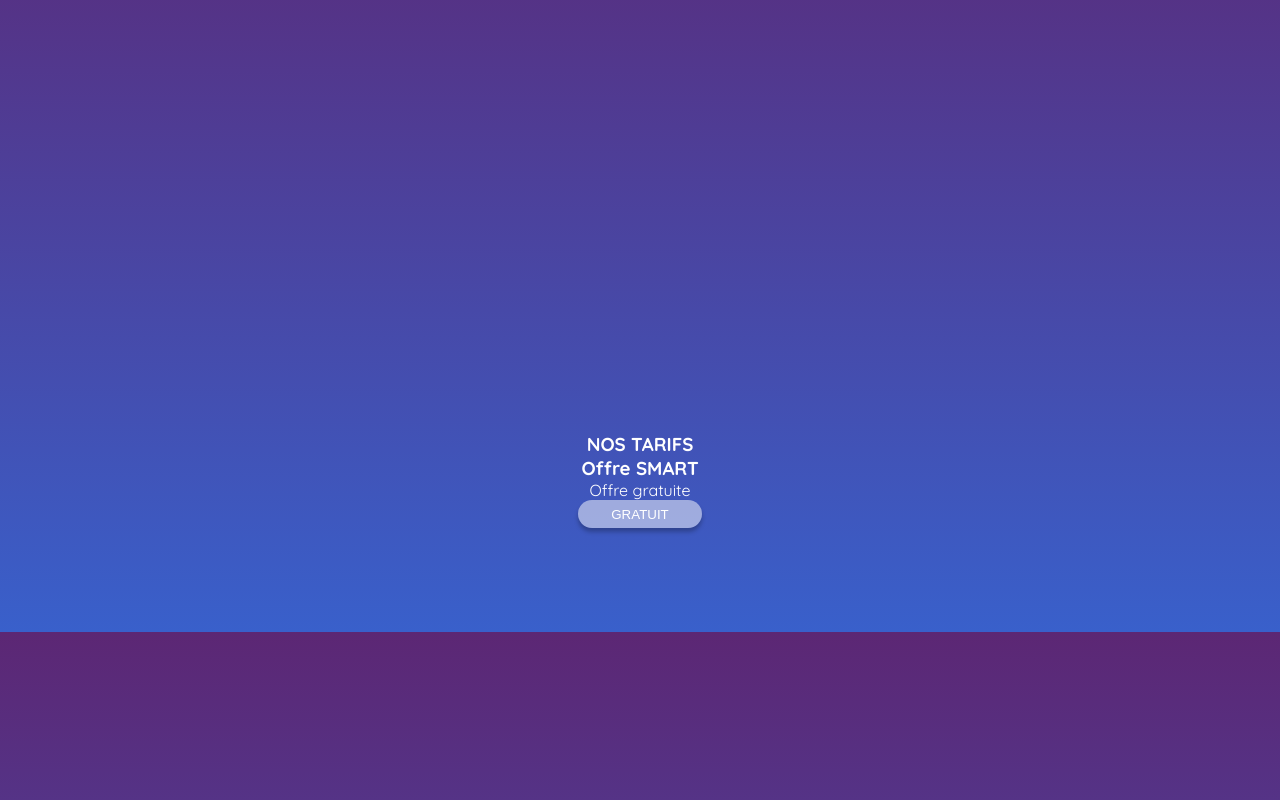
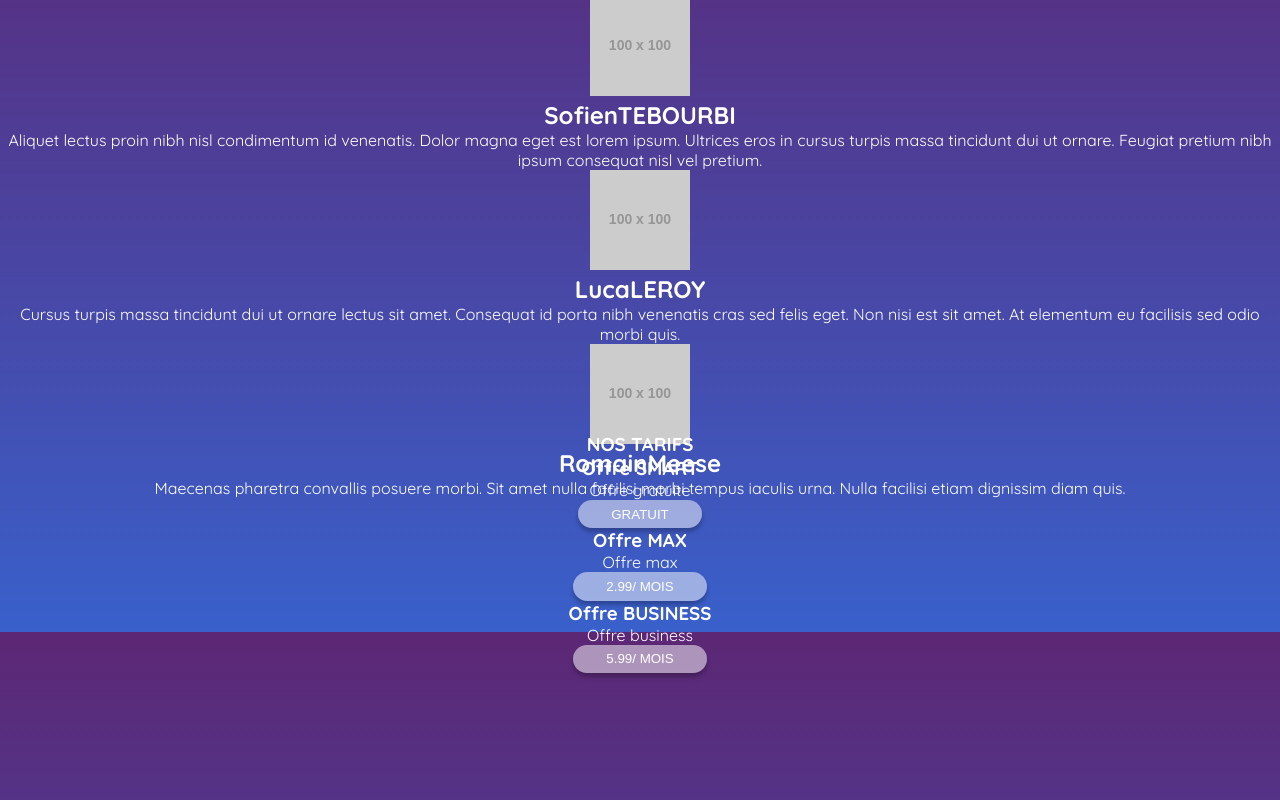
Before and after one commit to AlexandraJUREDIEU/NestEgg.App, a React (Vite) app: page / in a window 1280 px wide. Shown: the part 1768-2568 px from the top of the page. Built offline with nearby package versions, Linux system fonts and the light colour scheme; a web font is replaced by a local one.

Commit message:
:lipstick: Behaviour Slide for laptop/desktop
Comportement du slide pour laptop/desktop

```diff
--- a/src/assets/components/Slider.jsx
+++ b/src/assets/components/Slider.jsx
@@ -1,33 +1,33 @@
-/** ReadMe
- * This slider takes two props :
- * - pages : Require a LIST (like '["Abcd","Bcde",partie3];') which represents the differents slides || REQUIRED
- * - index : Which slide is visible by default (default: 0) || OPTIONNAL
- *
- * An example of use is present at the end
- * */
-
-// Import
-import React, { useState } from 'react';
+import styled from "styled-components";
+import React, { useState } from "react";
 
 // Styles
+const SliderStyle = styled.div`
+  .slides {
+  }
+  .slider {
+  }
+`;
 
-
-// Functions
+// Composant Slider
 const Slider = ({ pages, index = 0 }) => {
-
   // State
   const [currentSlide, setCurrentSlide] = useState(index);
   const [startX, setStartX] = useState(null);
   const [endX, setEndX] = useState(null);
   const minSwipeDistance = 50;
 
-  //Comportement
+  // Comportement
   const nextSlide = () => {
-    setCurrentSlide((prevSlide) => (prevSlide === pages.length - 1 ? 0 : prevSlide + 1));
+    setCurrentSlide((prevSlide) =>
+      prevSlide === pages.length - 1 ? 0 : prevSlide + 1
+    );
   };
 
   const prevSlide = () => {
-    setCurrentSlide((prevSlide) => (prevSlide === 0 ? pages.length - 1 : prevSlide - 1));
+    setCurrentSlide((prevSlide) =>
+      prevSlide === 0 ? pages.length - 1 : prevSlide - 1
+    );
   };
 
   const onMouseDown = (e) => {
@@ -56,50 +56,27 @@ const Slider = ({ pages, index = 0 }) => {
   // Render
   const slides = pages.map((part, index) => {
     if (part !== undefined) {
-      return (
-        <div key={index}>
-          {part}
-        </div>
-      );
+      return <div key={index}>{part}</div>;
     }
     return null;
   });
 
-  return (
-    <div className="slider" onMouseDown={onMouseDown} onMouseMove={onMouseMove} onMouseUp={onMouseUp}>
-      <div className="slides">
-        {slides[currentSlide]}
-      </div>
-    </div>
-  );
+  if (window.innerWidth < 769) {
+    return (
+      <SliderStyle>
+        <div
+          className="slider"
+          onMouseDown={onMouseDown}
+          onMouseMove={onMouseMove}
+          onMouseUp={onMouseUp}
+        >
+          <div className="slides">{slides[currentSlide]}</div>
+        </div>
+      </SliderStyle>
+    );
+  } else {
+    return <SliderStyle><div className="slides">{slides}</div></SliderStyle>;
+  }
 };
 
 export default Slider;
-
-/* Exemple of use:
-//Imports
-import Slider from "./assets/components/Slider"
-
-export default function App() {
-  //State
-  //Comportement
-  //Render
-
-
-  let pages = [
-    "Abcd",
-    "Bcde",
-    <><h1>C'est la partie 3!</h1><p>Youpi</p></>,
-    "Defg"
-  ];
-
-  return (<>
-      <Slider
-      pages={pages}
-      index={1}
-      />
-      </>
-  )
-}
-
-*/
```
